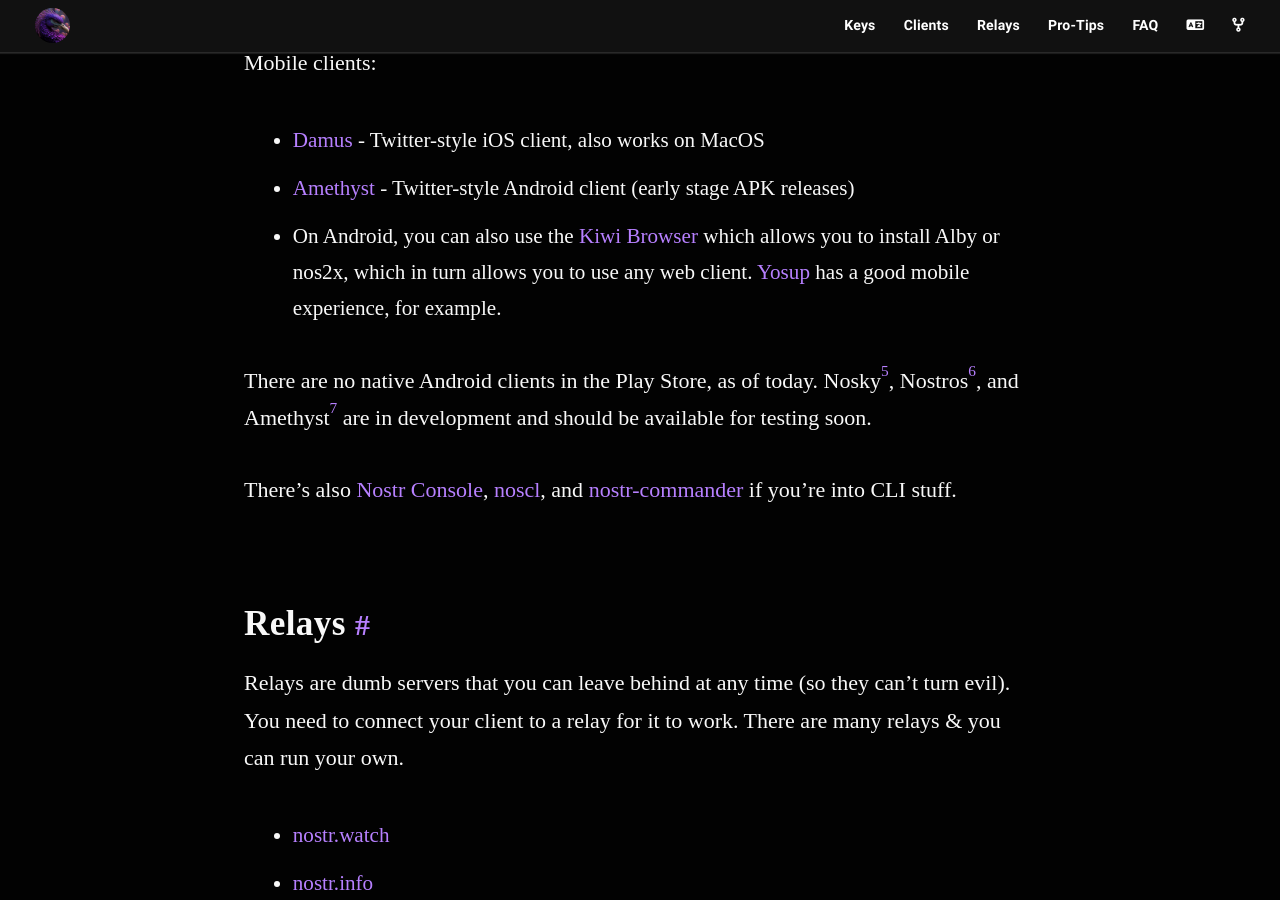
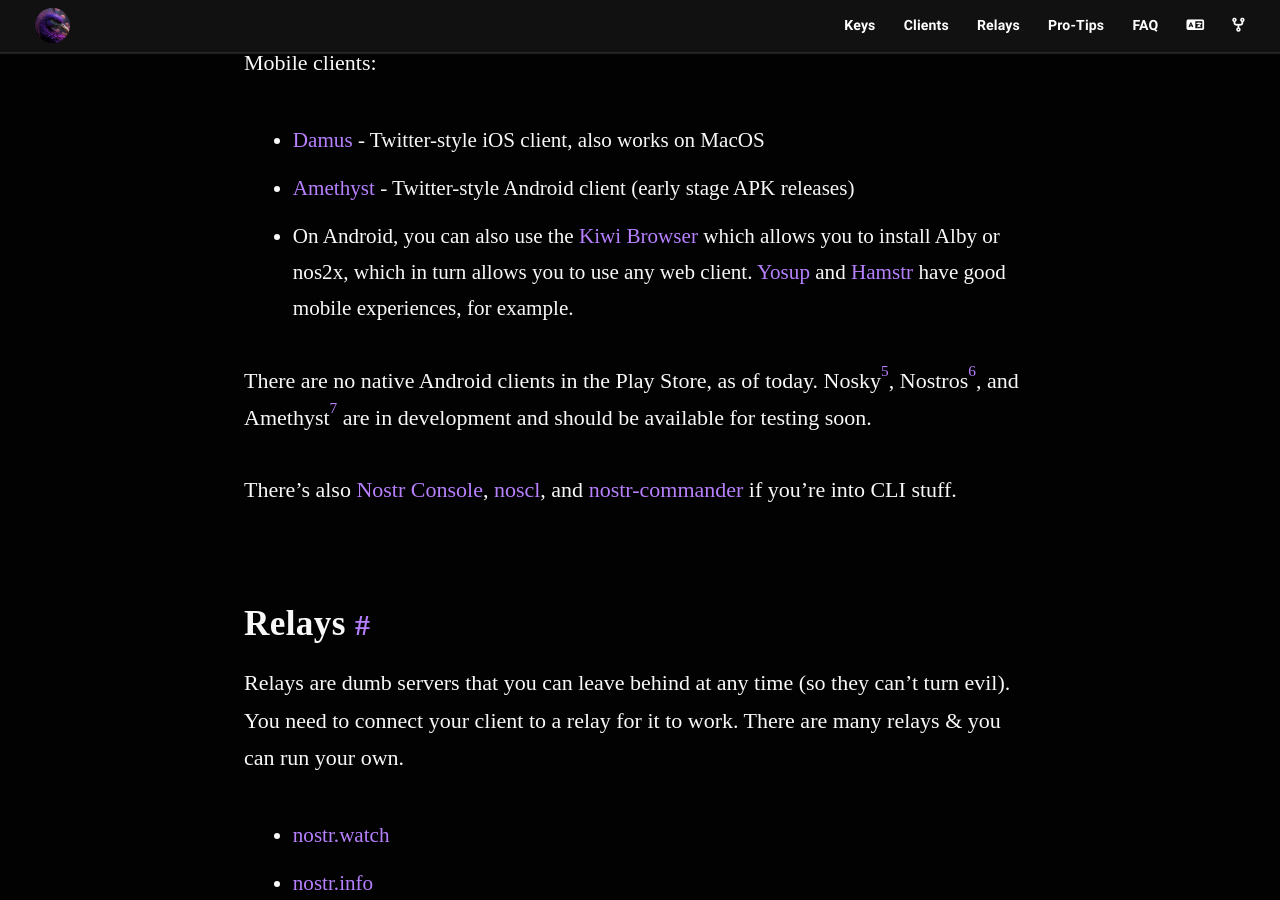
Before and after one commit to nostr-resources/nostr-resources.github.io, a Jekyll site: the page built from index.md, in a window 1280 px wide and 900 px high, scrolled down 3308 px. Built offline with Jekyll 4.4.1, drawn with Linux system fonts in a browser that asks for light colours; some web fonts are replaced.

Commit message:
Add hamstr to Android mobile

```diff
--- a/index.md
+++ b/index.md
@@ -86,7 +86,7 @@ Here are some I like:
 Mobile clients:
 - [Damus](https://testflight.apple.com/join/CLwjLxWl) - Twitter-style iOS client, also works on MacOS
 - [Amethyst](https://github.com/vitorpamplona/amethyst/releases/) - Twitter-style Android client (early stage APK releases)
-- On Android, you can also use the [Kiwi Browser](https://kiwibrowser.com/) which allows you to install Alby or nos2x, which in turn allows you to use any web client. [Yosup](https://yosup.app/) has a good mobile experience, for example.
+- On Android, you can also use the [Kiwi Browser](https://kiwibrowser.com/) which allows you to install Alby or nos2x, which in turn allows you to use any web client. [Yosup](https://yosup.app/) and [Hamstr](https://hamstr.to/) have good mobile experiences, for example.
 
 There are no native Android clients in the Play Store, as of today. Nosky[^nosky], Nostros[^nostros], and Amethyst[^amethyst]
 are in development and should be available for testing soon.
```
